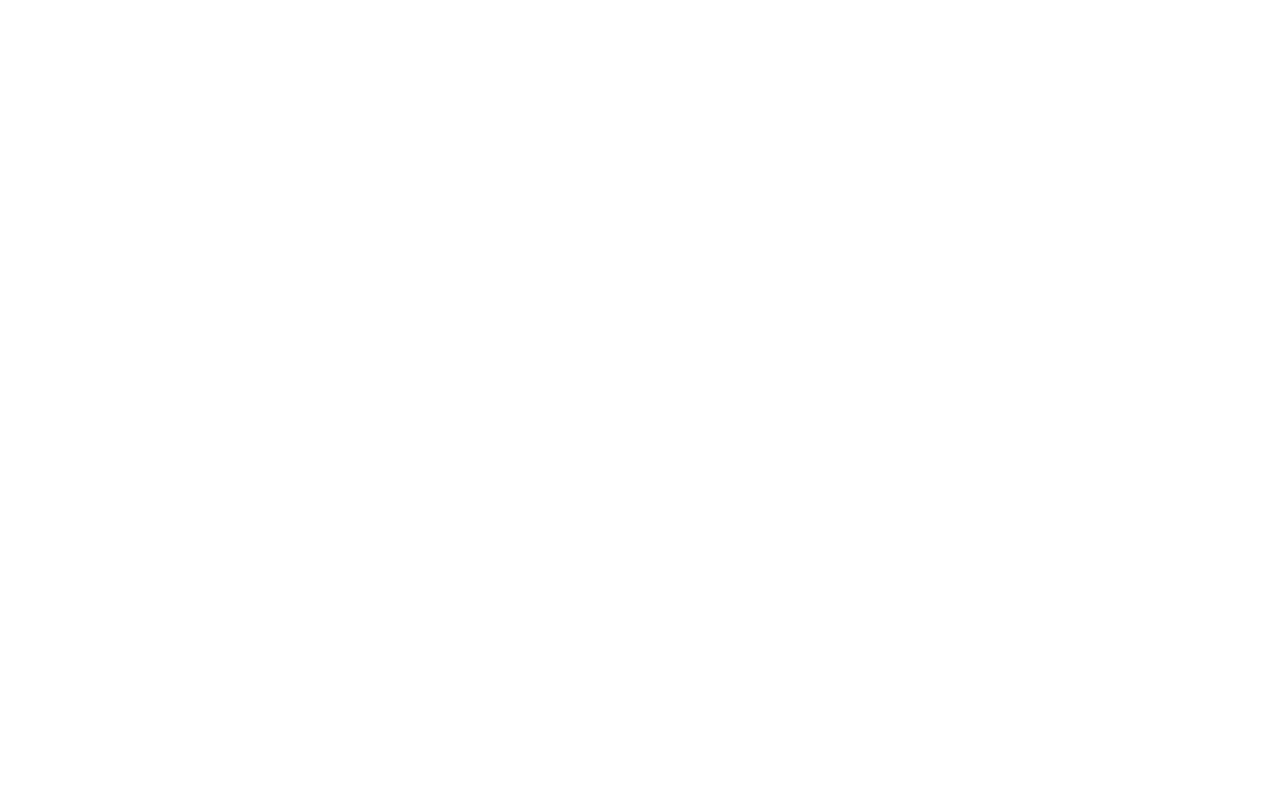
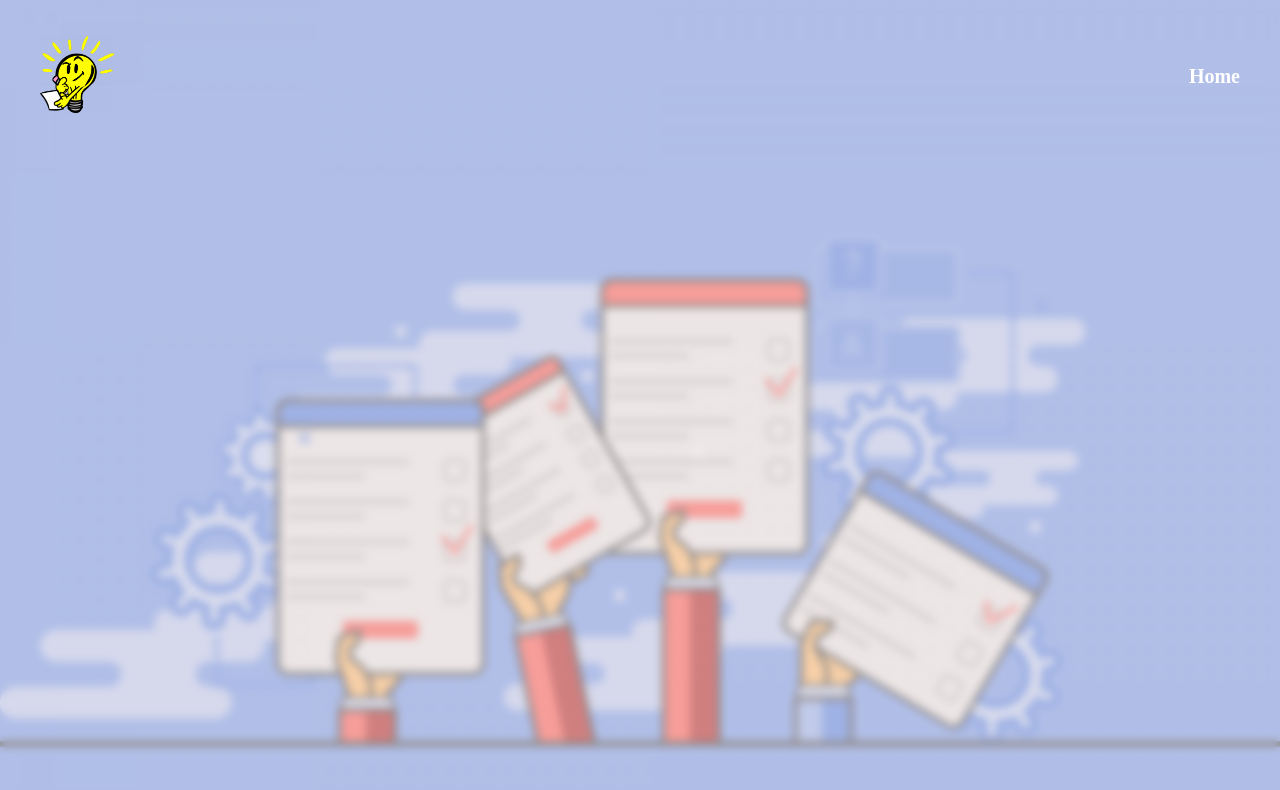
Before and after one commit to maryanne-njeri/javaScript_questionnaire, a plain HTML site: page index.html in a window 1280 px wide. Drawn offline with Linux system fonts and the light colour scheme.

Commit message:
adds landing page

```diff
--- a/assets/css/styles.css
+++ b/assets/css/styles.css
@@ -0,0 +1,64 @@
+* {
+    box-sizing: border-box;
+}
+
+html, body {
+    margin: 0;
+    padding: 0;
+    width: 100%;
+    display: flex;
+    flex-direction: column;
+    justify-content: center;
+    align-items: center;
+    height: 100%;
+}
+
+.bg-image {
+    background-image: url('../images/bg_img.png');
+    background-repeat: no-repeat;
+    background-size: cover;
+    background-position: center;
+    width: 100%;
+    height: 100%;
+    position: relative;
+}
+
+.filter-blur {
+    background: rgba(240, 227, 227, 0.5);
+    backdrop-filter: blur(4px);
+    position: absolute;
+    width: 100%;
+    height: 100%;
+    z-index: 1;
+    padding: 20px 40px;
+}
+
+.nav-menu {
+    display: flex;
+    justify-content: space-between;
+    align-items: center;
+    padding: 0;
+}
+
+.nav-menu li {
+    list-style-type: none;
+}
+
+/* Logo */
+.logo {
+    width: 25%;
+}
+
+.nav-menu li:last-child {
+    font-size: 20px;
+    font-weight: 600;
+}
+
+.nav-menu li a {
+    text-decoration: none;
+    color: #fff;
+}
+
+.nav-menu li a:hover {
+    text-decoration: underline;
+}
--- a/index.html
+++ b/index.html
@@ -8,7 +8,15 @@
     <link rel="stylesheet" href="assets/css/styles.css">
 </head>
 <body>
-
+    <!-- Navigation -->
+    <nav class="bg-image">
+        <div class="filter-blur">
+            <ul class="nav-menu">
+                <li><img src="assets/images/logo.png" alt="" class="logo"></li>
+                <li><a href="/">Home</a></li>
+            </ul>
+        </div>
+    </nav>
     <script src="assets/js/app.js"></script>
 </body>
 </html>
```
Also changed, not shown: assets/images/bg_img.png (added), assets/images/logo.png (added).
